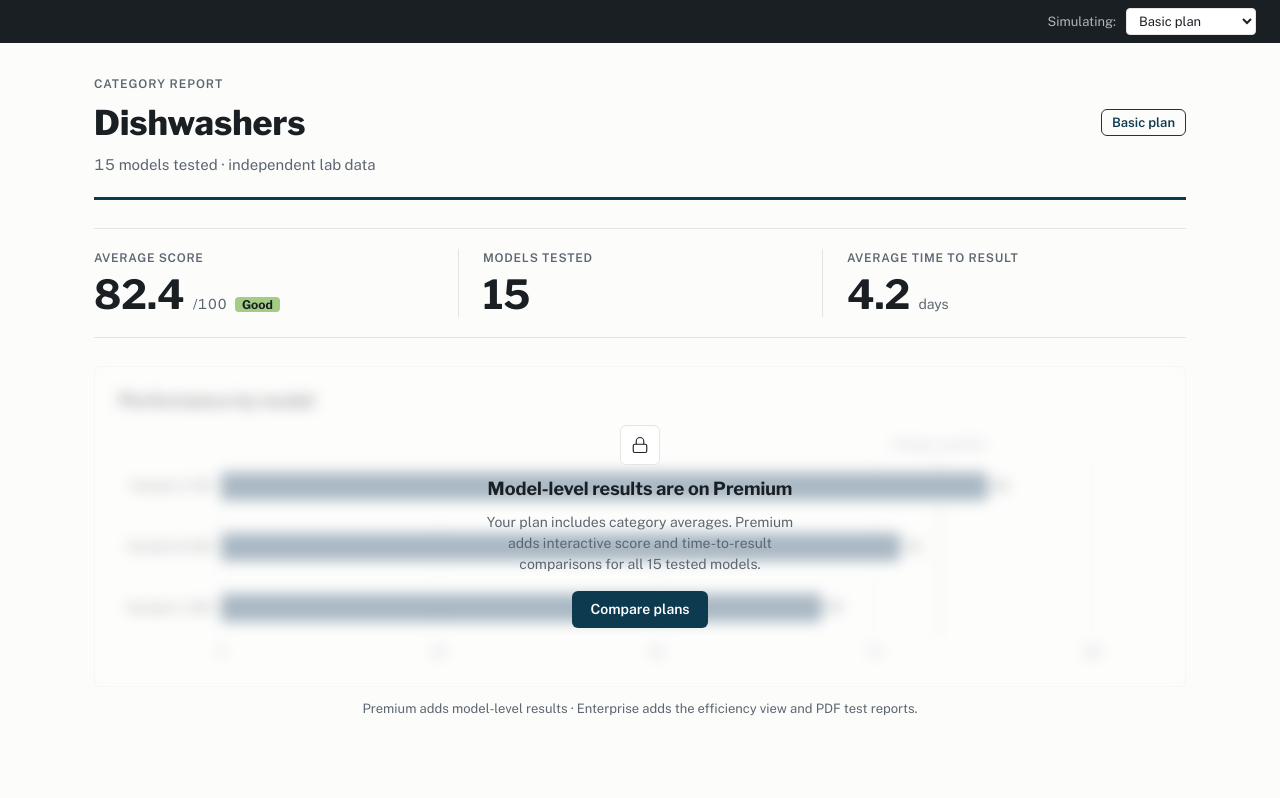
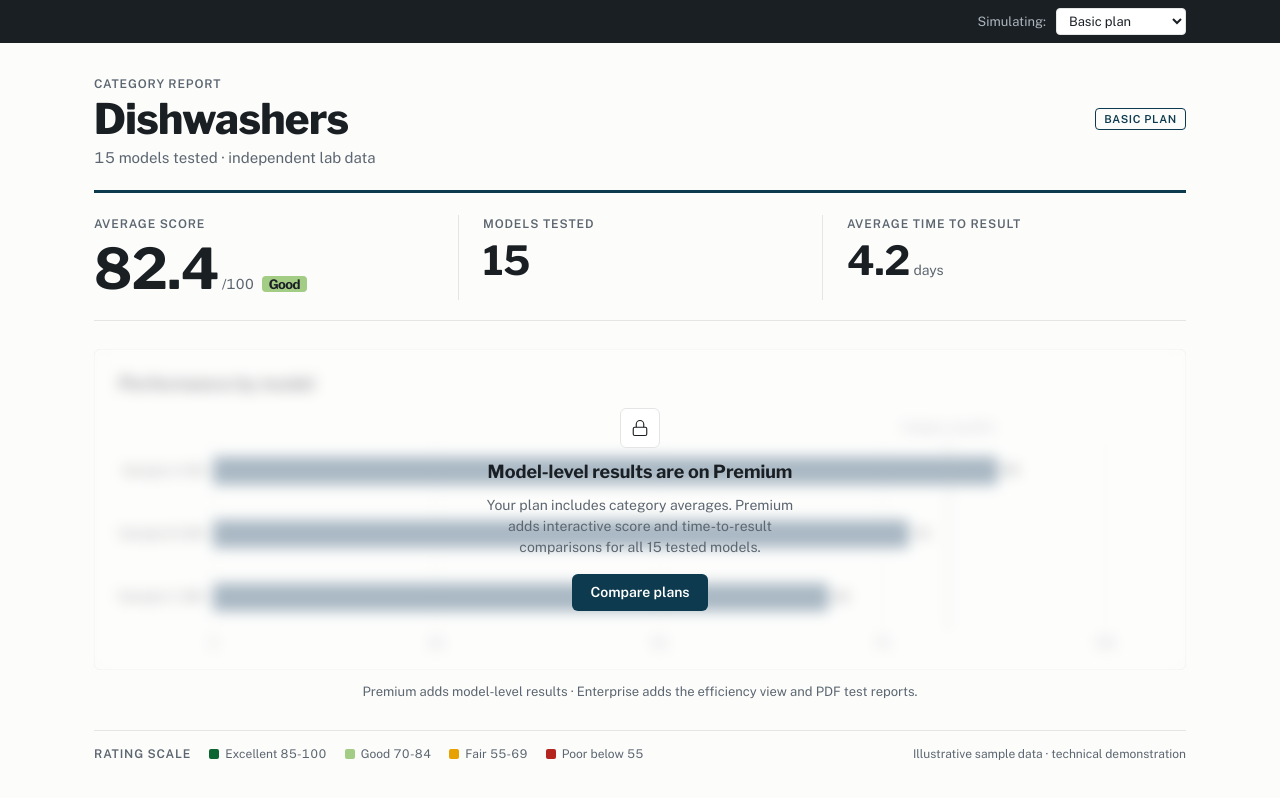
Before and after one commit to Hamza-malikx/product-testing-dashboard, a Vue app: page / in a window 1280 px wide. Shown: the top 798 px of the page. Built offline with nearby package versions, Linux system fonts and the light colour scheme.

Commit message:
design: hierarchy, label system, report colophon, and interaction polish

```diff
--- a/src/App.vue
+++ b/src/App.vue
@@ -42,11 +42,10 @@ function showToast(message: string) {
   toastTimer = setTimeout(() => (toast.value = ''), 2500)
 }
 
-// Reference to the real score chart, so the PDF can embed its image
-const scoreChart = ref<InstanceType<typeof ScoreChart> | null>(null)
-
 // The PDF code is loaded only here, on click. Locked plans never
 // even download it (the gate extends to the code bundle itself).
+// The report draws its own vector chart, so it never depends on
+// how the on-screen chart looks at the moment of download.
 async function downloadCategoryReport() {
   if (!view.value?.products) return
   showToast('Preparing category report...')
@@ -56,7 +55,7 @@ async function downloadCategoryReport() {
     stats: view.value.aggregate_stats,
     products: view.value.products,
     totalTested: view.value.aggregate_stats.total_tested,
-    chartImage: scoreChart.value?.getImage(),
+    withChart: true,
     fileName: `${view.value.category.toLowerCase()}-category-report`,
   })
 }
@@ -79,7 +78,7 @@ async function onRowDownload(product: Product) {
 
   <main v-if="view" class="page">
     <header class="masthead">
-      <p class="eyebrow">Category report</p>
+      <p class="eyebrow microlabel">Category report</p>
       <div class="title-row">
         <h1>{{ view.category }}</h1>
         <span class="plan-chip">{{ TIER_LABELS[tier] }} plan</span>
@@ -97,7 +96,6 @@ async function onRowDownload(product: Product) {
     <KpiRow :stats="view.aggregate_stats" />
     <FeatureGate capability="view:charts">
       <ScoreChart
-        ref="scoreChart"
         v-if="view.products"
         :products="view.products"
         :category-average="view.aggregate_stats.avg_score"
@@ -146,6 +144,17 @@ async function onRowDownload(product: Product) {
     </p>
     </div>
     </Transition>
+
+    <!-- The report's closing key: constant on every plan, so it sits
+         outside the fade. The band thresholds come from bands.ts -->
+    <footer class="colophon">
+      <span class="microlabel">Rating scale</span>
+      <span class="key-item tnum"><span class="swatch excellent" aria-hidden="true"></span>Excellent 85-100</span>
+      <span class="key-item tnum"><span class="swatch good" aria-hidden="true"></span>Good 70-84</span>
+      <span class="key-item tnum"><span class="swatch fair" aria-hidden="true"></span>Fair 55-69</span>
+      <span class="key-item tnum"><span class="swatch poor" aria-hidden="true"></span>Poor below 55</span>
+      <span class="colophon-note">Illustrative sample data · technical demonstration</span>
+    </footer>
   </main>
 
   <main v-else class="page">
@@ -166,15 +175,11 @@ async function onRowDownload(product: Product) {
 .masthead {
   border-bottom: 3px solid var(--accent);
   padding-bottom: 20px;
-  margin-bottom: 28px;
+  /* The petrol rule itself frames the KPI strip below, so no gap here */
+  margin-bottom: 0;
 }
 .eyebrow {
   margin: 0 0 4px;
-  font-size: 12px;
-  font-weight: 600;
-  letter-spacing: 0.08em;
-  text-transform: uppercase;
-  color: var(--muted);
 }
 .title-row {
   display: flex;
@@ -184,16 +189,21 @@ async function onRowDownload(product: Product) {
   flex-wrap: wrap;
 }
 h1 {
-  font-size: 34px;
+  font-size: 42px;
   font-weight: 800;
+  line-height: 1.05;
+  letter-spacing: -0.015em;
 }
+/* Set as a printed stamp, not a button: it is status, not a control */
 .plan-chip {
   border: 1px solid var(--accent);
   color: var(--accent);
-  border-radius: var(--radius);
-  padding: 3px 10px;
-  font-size: 13px;
+  border-radius: var(--radius-badge);
+  padding: 2px 8px;
+  font-size: 11px;
   font-weight: 600;
+  letter-spacing: 0.06em;
+  text-transform: uppercase;
 }
 .subtitle {
   margin: 6px 0 0;
@@ -207,6 +217,42 @@ h1 {
   text-align: center;
   font-size: 13px;
   color: var(--muted);
+}
+.colophon {
+  margin-top: 28px;
+  padding-top: 14px;
+  border-top: 1px solid var(--hairline);
+  display: flex;
+  flex-wrap: wrap;
+  align-items: center;
+  gap: 8px 18px;
+  font-size: 12px;
+  color: var(--muted);
+}
+.key-item {
+  display: inline-flex;
+  align-items: center;
+  gap: 6px;
+}
+.swatch {
+  width: 10px;
+  height: 10px;
+  border-radius: 2px;
+}
+.swatch.excellent {
+  background: var(--band-excellent);
+}
+.swatch.good {
+  background: var(--band-good);
+}
+.swatch.fair {
+  background: var(--band-fair);
+}
+.swatch.poor {
+  background: var(--band-poor);
+}
+.colophon-note {
+  margin-left: auto;
 }
 .tier-fade-enter-active,
 .tier-fade-leave-active {
--- a/src/assets/main.css
+++ b/src/assets/main.css
@@ -55,7 +55,23 @@ h3 {
   font-variant-numeric: tabular-nums;
 }
 
-/* One visible focus style everywhere, in brand red */
+/* One label voice for the whole page: eyebrow, KPI labels, table
+   headers, and the rating-scale key all share this spec */
+.microlabel {
+  font-size: 12px;
+  font-weight: 600;
+  letter-spacing: 0.07em;
+  text-transform: uppercase;
+  color: var(--muted);
+}
+
+/* Selected text stays in character */
+::selection {
+  background: var(--accent);
+  color: var(--paper);
+}
+
+/* One visible focus style everywhere, in the petrol accent */
 :focus-visible {
   outline: 2px solid var(--accent);
   outline-offset: 2px;
--- a/src/components/dashboard/EfficiencyChart.vue
+++ b/src/components/dashboard/EfficiencyChart.vue
@@ -34,7 +34,7 @@ const xBounds = computed(() => {
 const option = computed(() => ({
   animation: !prefersReducedMotion,
   animationDuration: 400,
-  grid: { left: 8, right: 24, top: 28, bottom: 44, containLabel: true },
+  grid: { left: 8, right: 24, top: 28, bottom: 44 },
   xAxis: {
     type: 'value',
     name: 'Time to result (days)',
@@ -58,10 +58,11 @@ const option = computed(() => ({
   },
   tooltip: {
     trigger: 'item',
-    backgroundColor: chartColors.paper,
-    borderColor: chartColors.hairline,
+    backgroundColor: chartColors.ink,
+    borderWidth: 0,
+    borderRadius: 6,
     padding: [10, 14],
-    textStyle: { color: chartColors.ink, fontFamily: chartFonts.body, fontSize: 13 },
+    textStyle: { color: '#f4f6f8', fontFamily: chartFonts.body, fontSize: 13 },
     formatter: (params: { dataIndex: number }) => {
       const p = props.products[params.dataIndex]
       if (!p) return ''
@@ -75,6 +76,7 @@ const option = computed(() => ({
   series: [
     {
       type: 'scatter',
+      cursor: 'default',
       data: props.products.map((p) => [p.ttr_days, p.score]),
       symbolSize: 14,
       itemStyle: { color: chartColors.blue, borderColor: chartColors.paper, borderWidth: 2 },
--- a/src/components/dashboard/KpiRow.vue
+++ b/src/components/dashboard/KpiRow.vue
@@ -8,30 +8,33 @@ defineProps<{ stats: AggregateStats }>()
 <template>
   <section class="kpis" aria-label="Category summary">
     <div class="cell">
-      <p class="label">Average score</p>
-      <p class="value tnum">
-        {{ stats.avg_score }}<span class="unit">/100</span>
+      <p class="label microlabel">Average score</p>
+      <p class="value">
+        <span class="figure tnum">{{ stats.avg_score }}<span class="unit">/100</span></span>
         <ScoreBadge :score="stats.avg_score" variant="word" />
       </p>
     </div>
     <div class="cell">
-      <p class="label">Models tested</p>
+      <p class="label microlabel">Models tested</p>
       <p class="value tnum">{{ stats.total_tested }}</p>
     </div>
     <div class="cell">
-      <p class="label">Average time to result</p>
-      <p class="value tnum">{{ stats.avg_ttr_days }}<span class="unit">days</span></p>
+      <p class="label microlabel">Average time to result</p>
+      <p class="value">
+        <span class="figure tnum">{{ stats.avg_ttr_days }}<span class="unit">days</span></span>
+      </p>
     </div>
   </section>
 </template>
 
 <style scoped>
+/* The masthead's petrol rule frames this strip from above,
+   so it only needs its own closing hairline below */
 .kpis {
   display: grid;
   grid-template-columns: repeat(3, 1fr);
-  border-top: 1px solid var(--hairline);
   border-bottom: 1px solid var(--hairline);
-  padding: 20px 0;
+  padding: 22px 0 20px;
 }
 .cell {
   padding: 0 24px;
@@ -45,11 +48,6 @@ defineProps<{ stats: AggregateStats }>()
 }
 .label {
   margin: 0 0 6px;
-  font-size: 12px;
-  font-weight: 600;
-  letter-spacing: 0.06em;
-  text-transform: uppercase;
-  color: var(--muted);
 }
 .value {
   margin: 0;
@@ -62,11 +60,21 @@ defineProps<{ stats: AggregateStats }>()
   font-weight: 700;
   line-height: 1.1;
 }
+/* The average score is the page's conclusion; the other two are context */
+.cell:first-child .value {
+  font-size: 56px;
+  letter-spacing: -0.01em;
+}
+.cell:first-child .value :deep(.is-word) {
+  font-size: 13px;
+}
+/* The unit clings to its numeral; the flex gap only separates the chip */
 .unit {
   font-family: var(--font-body);
   font-size: 14px;
   font-weight: 400;
   color: var(--muted);
+  margin-left: 3px;
 }
 
 /* Small screens: stack the cells */
--- a/src/components/dashboard/ScoreChart.vue
+++ b/src/components/dashboard/ScoreChart.vue
@@ -1,5 +1,5 @@
 <script setup lang="ts">
-import { computed, ref } from 'vue'
+import { computed } from 'vue'
 import VChart from 'vue-echarts'
 import { scoreBand } from '@/config/bands'
 import { chartColors, chartFonts, prefersReducedMotion } from '@/config/chartTheme'
@@ -33,7 +33,7 @@ const option = computed(() => ({
   animation: !prefersReducedMotion,
   animationDuration: 400,
   // Extra top room so the category-average label sits above the bars
-  grid: { left: isNarrow.value ? 0 : 8, right: isNarrow.value ? 16 : 56, top: 30, bottom: 8, containLabel: true },
+  grid: { left: isNarrow.value ? 0 : 8, right: isNarrow.value ? 16 : 56, top: 30, bottom: 8 },
   xAxis: {
     type: 'value',
     max: 100,
@@ -54,12 +54,15 @@ const option = computed(() => ({
       fontSize: 13,
     },
   },
+  // Ink panel with light text: the same overlay language as the
+  // locked-button tooltip and the toast
   tooltip: {
     trigger: 'item',
-    backgroundColor: chartColors.paper,
-    borderColor: chartColors.hairline,
+    backgroundColor: chartColors.ink,
+    borderWidth: 0,
+    borderRadius: 6,
     padding: [10, 14],
-    textStyle: { color: chartColors.ink, fontFamily: chartFonts.body, fontSize: 13 },
+    textStyle: { color: '#f4f6f8', fontFamily: chartFonts.body, fontSize: 13 },
     formatter: (params: { dataIndex: number }) => {
       const p = sorted.value[params.dataIndex]
       if (!p) return ''
@@ -76,6 +79,7 @@ const option = computed(() => ({
   series: [
     {
       type: 'bar',
+      cursor: 'default', // bars are not clickable, so no pointer cursor
       data: sorted.value.map((p) => p.score),
       barWidth: 28,
       itemStyle: { color: chartColors.blue, borderRadius: [0, 4, 4, 0] },
@@ -116,15 +120,6 @@ const option = computed(() => ({
     },
   ],
 }))
-const chartRef = ref<InstanceType<typeof VChart> | null>(null)
-
-// Lets App.vue pull a PNG of the chart for the PDF report.
-// This needs the canvas renderer: SVG cannot export this way.
-function getImage(): string | undefined {
-  return chartRef.value?.getDataURL({ type: 'png', pixelRatio: 2, backgroundColor: '#ffffff' })
-}
-
-defineExpose({ getImage })
 </script>
 
 <template>
@@ -133,7 +128,6 @@ defineExpose({ getImage })
     <!-- notMerge: each option update fully replaces the previous one,
          otherwise settings from the narrow layout stick after resizing -->
     <VChart
-      ref="chartRef"
       class="chart"
       :option="option"
       :update-options="{ notMerge: true }"
--- a/src/components/gating/TierSelect.vue
+++ b/src/components/gating/TierSelect.vue
@@ -22,7 +22,9 @@ const { tier } = useTier()
   gap: 10px;
   background: var(--ink);
   color: #f4f6f8;
-  padding: 8px 24px;
+  /* Aligns the dropdown to the 1140px content grid on wide screens,
+     and falls back to plain 24px padding on narrow ones */
+  padding: 8px max(24px, calc((100% - 1140px) / 2 + 24px));
   font-size: 13px;
 }
 .sim-label {
@@ -35,5 +37,12 @@ const { tier } = useTier()
   border: 1px solid var(--hairline);
   border-radius: var(--radius-badge);
   padding: 4px 8px;
+  cursor: pointer;
+}
+/* The global petrol focus ring is invisible on this dark bar,
+   so the first tab stop gets a light ring of its own */
+.sim-select:focus-visible {
+  outline: 2px solid #f4f6f8;
+  outline-offset: 2px;
 }
 </style>
--- a/src/components/gating/UpgradePrompt.vue
+++ b/src/components/gating/UpgradePrompt.vue
@@ -73,8 +73,14 @@ p {
   border-radius: var(--radius);
   padding: 8px 18px;
   cursor: pointer;
+  transition:
+    background-color 0.12s ease,
+    color 0.12s ease;
 }
 .cta:hover {
   background: var(--accent-hover);
 }
+.cta:active {
+  background: color-mix(in srgb, var(--accent) 78%, black);
+}
 </style>
```
Also changed, not shown: src/components/dashboard/ProductTable.vue (+37 -11 lines).
